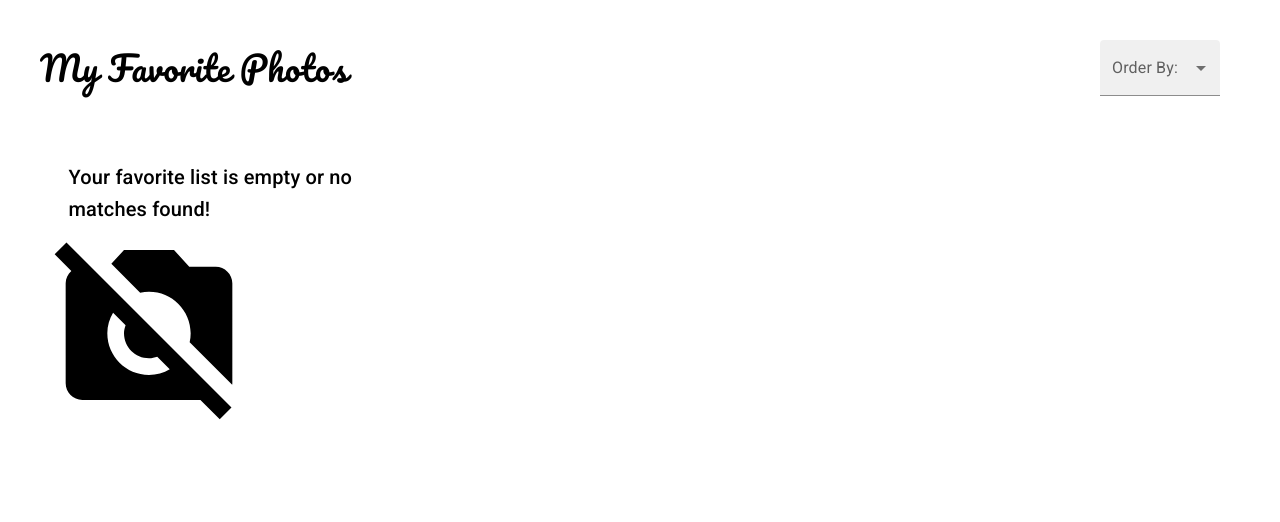
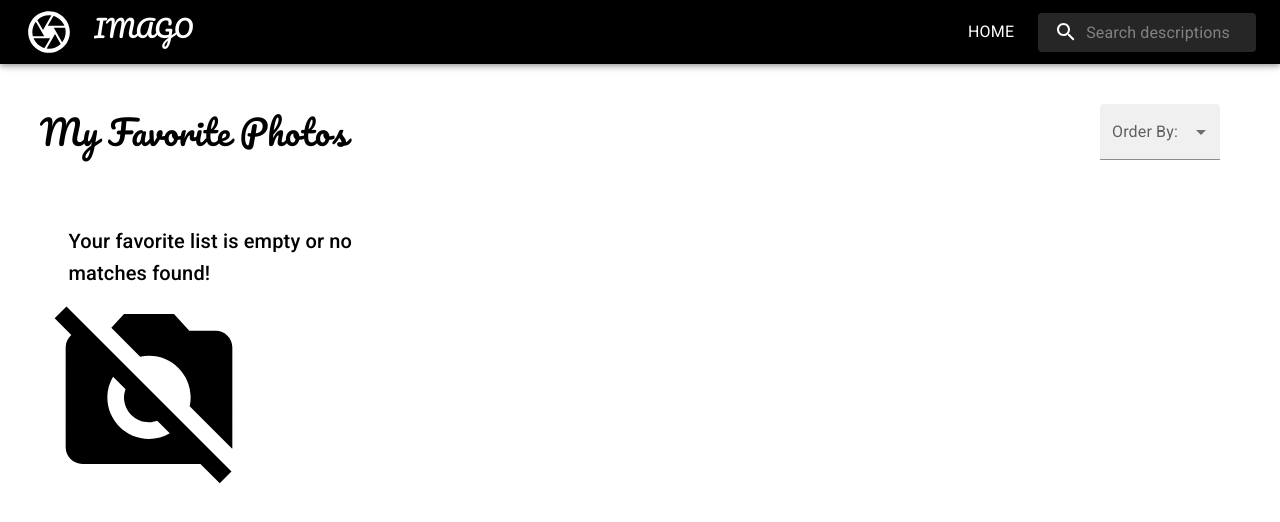
Before and after one commit to silviafer-dev/imago, a React (Create React App) app: page /favorite in a window 1280 px wide. Shown: the top 522 px of the page. Built offline with nearby package versions, Linux system fonts and the light colour scheme.

Commit message:
Fix error in favorite nav bar

```diff
--- a/src/pages/FavPhotos.js
+++ b/src/pages/FavPhotos.js
@@ -142,7 +142,7 @@ export function FavPhotos() {
 
   return (
     <div>
-      <Box sx={{ flexGrow: 1, display: { xs: "flex", md: "none" } }}>
+      <Box sx={{ flexGrow: 1}}>
         <AppBar position="static" style={{ backgroundColor: "black" }}>
           <Toolbar>
             <IconButton
```
